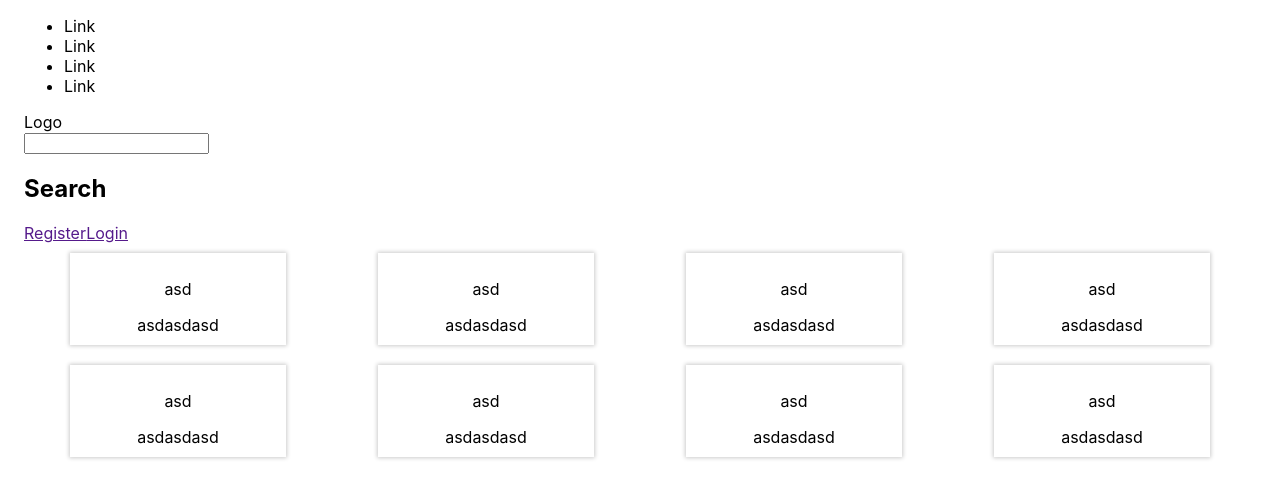
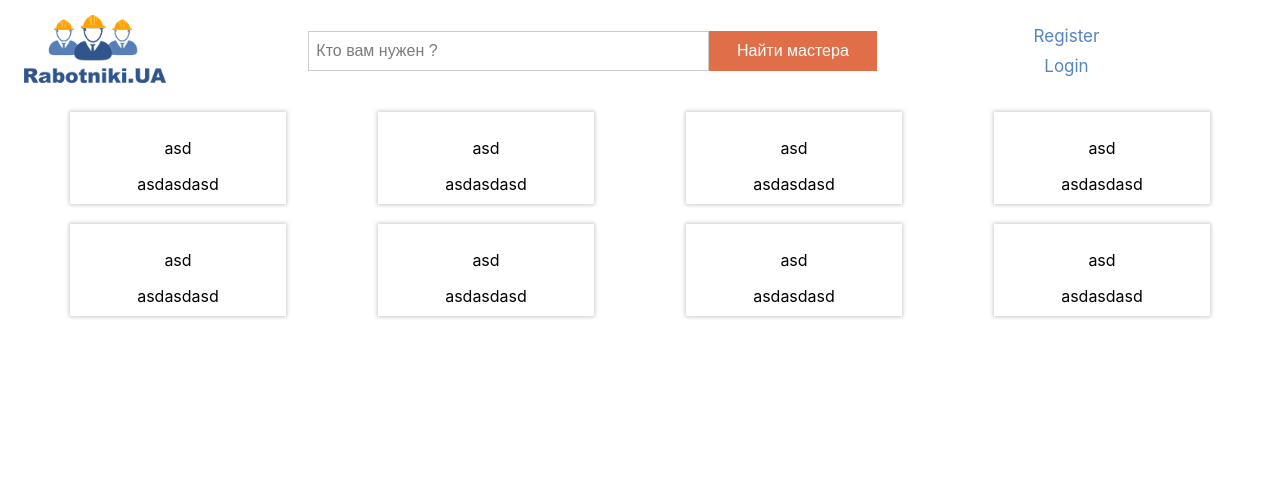
Before and after one commit to frost1335/ish-MERN, a React (Create React App) app in the folder client/: page / in a window 1280 px wide. Shown: the top 498 px of the page. Built offline with nearby package versions, Linux system fonts and the light colour scheme.

Commit message:
Navbar edited

```diff
--- a/client/src/components/Navbar/Navbar.js
+++ b/client/src/components/Navbar/Navbar.js
@@ -1,27 +1,28 @@
 import React from "react";
 import classes from "./Navbar.module.css";
 import { Container, Grid } from "@material-ui/core";
-import Menu from "../Menu/Menu";
 import Search from "../Search/Search";
+import logo from "./rabotniki.png";
 
 const Navbar = () => {
   return (
     <Container>
-      <div className={classes.menuBox}>
-        <Menu />
+      <div className={classes.Navbar}>
+        <Grid item xs={3}>
+          <div className={classes.logoBox}>
+            <img src={logo} alt={logo} />
           </div>
-      <Grid item xs={3}>
-        <div className={classes.logoBox}>Logo</div>
         </Grid>
         <Grid item xs={6}>
           <Search />
         </Grid>
         <Grid item xs={4}>
-        <div>
+          <div className={classes.NavLogin}>
             <a href={""}>Register</a>
             <a href={""}>Login</a>
           </div>
         </Grid>
+      </div>
     </Container>
   );
 };
--- a/client/src/components/Navbar/Navbar.module.css
+++ b/client/src/components/Navbar/Navbar.module.css
@@ -1,7 +1,28 @@
-.Navbar{
-
+.Navbar {
+  display: flex;
+  align-items: center;
+  padding: 15px 0;
 }
 
-.menuBox{}
+.menuBox {
+}
 
-.logoBox{}
+.logoBox img {
+  width: 50%;
+}
+
+.NavLogin {
+  display: flex;
+  flex-grow: 1;
+  flex-direction: column;
+  align-items: center;
+}
+
+.NavLogin a {
+  color: #5385c2;
+  font-size: 17px;
+  text-decoration: none;
+  text-align: center;
+  width: 100%;
+  padding: 5px;
+}
--- a/client/src/components/Search/Search.js
+++ b/client/src/components/Search/Search.js
@@ -1,10 +1,13 @@
 import React from "react";
+import classes from "./Search.module.css";
 
 const Search = () => {
   return (
-    <div>
-      <input type="text" />
-      <h2>Search</h2>
+    <div className={classes.Search}>
+      <form action={null} className={classes.SearchForm}>
+        <input type="text" placeholder="Кто вам нужен ?" />
+        <button>Найти мастера</button>
+      </form>
     </div>
   );
 };
--- a/client/src/components/Search/Search.module.css
+++ b/client/src/components/Search/Search.module.css
@@ -1,3 +1,42 @@
-.Search{
+.Search {
+}
 
+.SearchForm {
+  width: 100%;
+  display: flex;
+  align-items: center;
 }
+
+.SearchForm input {
+  width: 70%;
+  border: 0.5px solid #ccc;
+  outline: none;
+  padding: 10px 0 10px 7px;
+  font-size: 16px;
+  color: #444;
+}
+
+.SearchForm input::placeholder {
+  color: #444;
+  opacity: 0.7;
+}
+
+.SearchForm input:focus {
+  border-color: #b1c8e3;
+  box-shadow: inset 0 1px 1px rgb(0 0 0 / 8%),
+    0 0 0 0.2rem rgb(83 133 194 / 25%);
+}
+
+.SearchForm button {
+  width: 30%;
+  font-size: 16px;
+  color: #fff;
+  padding: 11px;
+  border: none;
+  background-color: rgba(223, 103, 63, 0.945);
+}
+
+.SearchForm button:focus {
+  box-shadow: inset 0 1px 1px rgb(0 0 0 / 8%),
+    0 0 0 0.2rem rgba(223, 103, 63, 0.25);
+}
```
Also changed, not shown: client/src/components/Navbar/rabotniki.png (added). Lines whose indentation alone changed are shown as unchanged.
